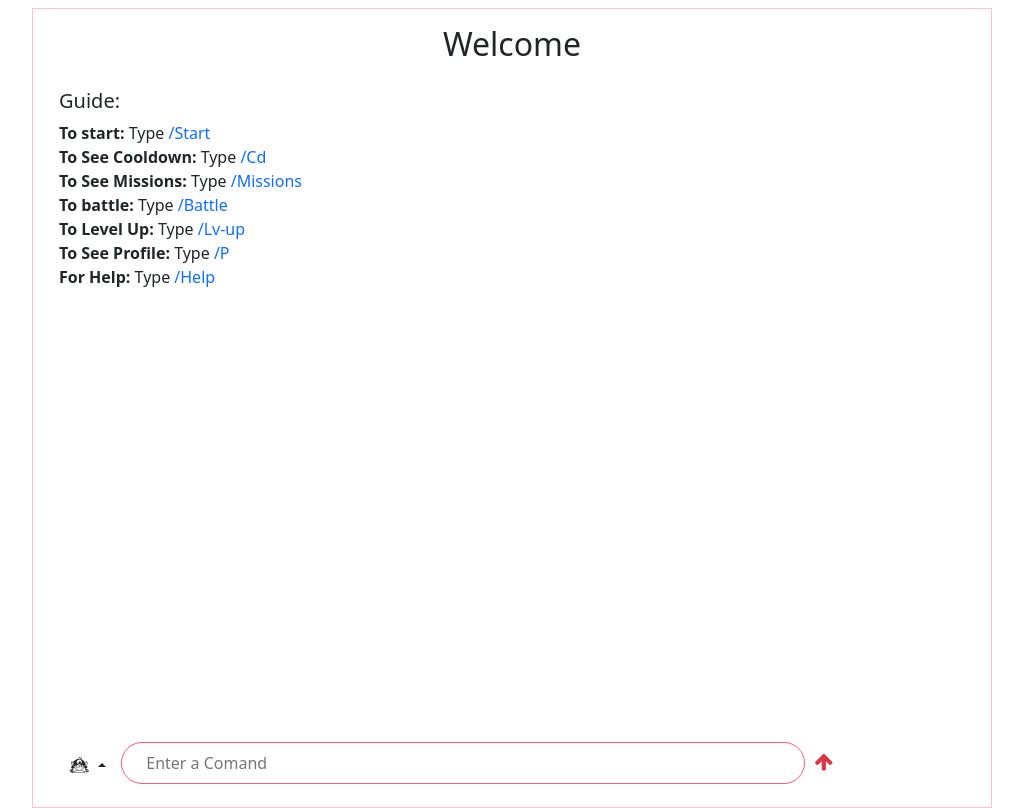
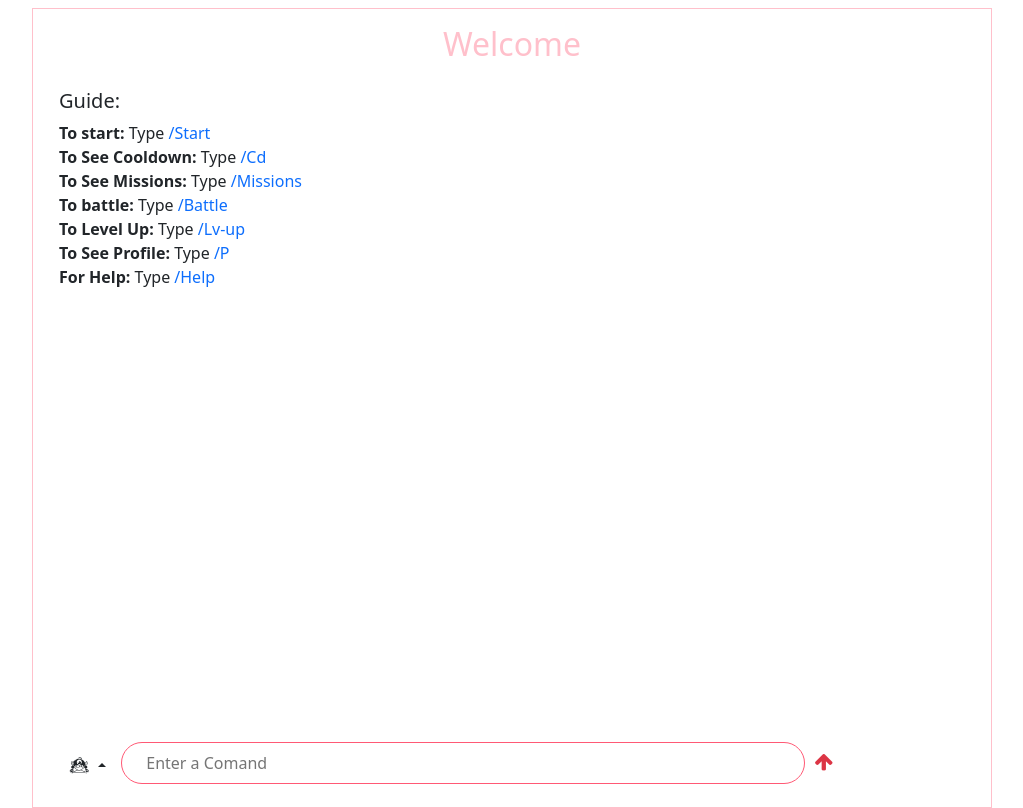
Before and after one commit to Ads4331X/battle, a plain HTML site: page index.html in a window 1280 px wide. Shown: the whole page, without its empty margins (128-1151 px from the left). Drawn offline with nearby package versions, Linux system fonts and the light colour scheme.

Commit message:
Update index.html

```diff
--- a/index.html
+++ b/index.html
@@ -23,7 +23,7 @@
   <body>
     <div class="d-flex justify-content-center align-items-end mt-2 h-100">
       <div class="w-75 p-3 body" style="border: 1px solid pink; height: 100vh">
-        <h2 class="text-center">Welcome</h2>
+        <h2 class="text-center" style="color: pink">Welcome</h2>
 
         <div class="mt-2 content flex-grow-1 overflow-auto">
           <h5>Guide:</h5>
```
